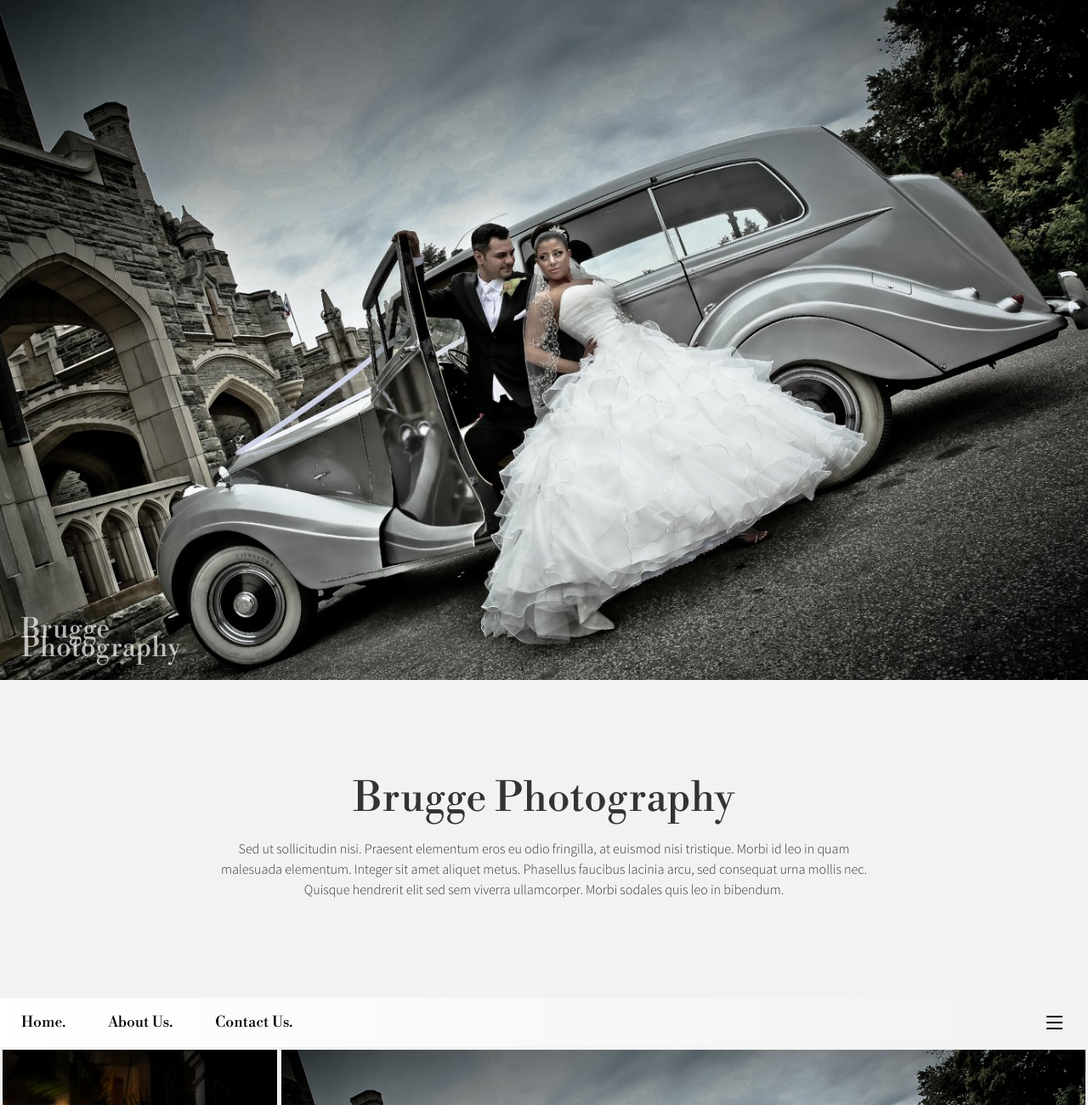
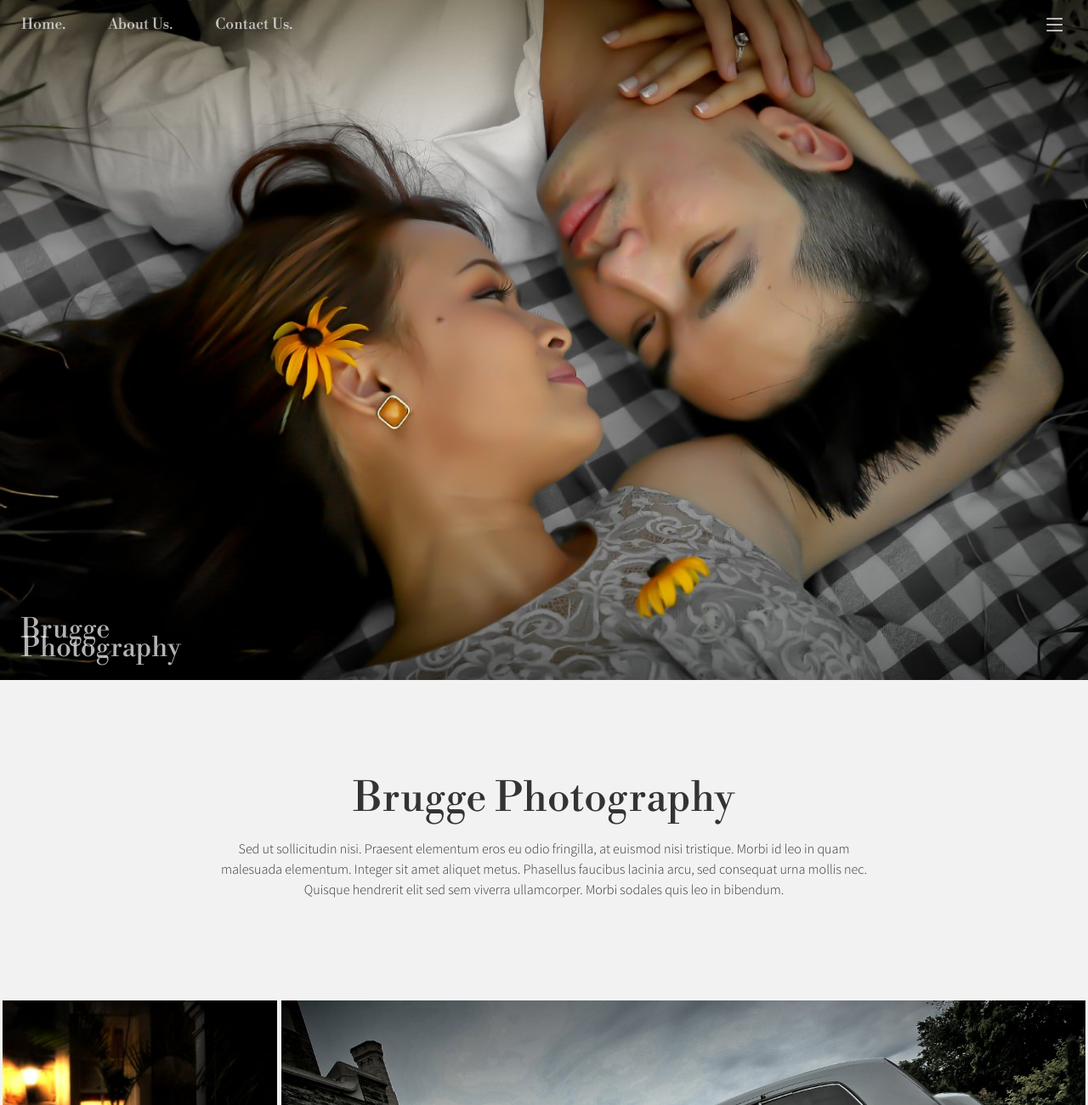
Before and after one commit to gottfried-github/brugge-photo, a website: page index.html in a window 1280 px wide. Shown: the top 1300 px of the page at 85% size. Drawn offline with Linux system fonts and the light colour scheme.

Commit message:
change nav;

```diff
--- a/index.css
+++ b/index.css
@@ -90,14 +90,15 @@ section {
 }
 
 #menu {
-
+  position: fixed;
+  width: 100%;
   padding-top: 18px;
   padding-bottom: 18px;
-  z-index: 1;
+  z-index: 2;
 
-  background: linear-gradient(to right, rgba(255, 255, 255, 1), rgba(255, 255, 255, 0));
 
   /*
+    background: linear-gradient(to right, rgba(255, 255, 255, 1), rgba(255, 255, 255, 0));
     position: fixed;
     bottom: 0px;
     width: 100%;
@@ -115,7 +116,7 @@ section {
   font-size: 1.1em;
   margin-left: 25px;
   margin-right: 25px;
-  color: black;
+  color: rgba(255, 255, 255, 0.7);
 
   -webkit-touch-callout: none; /* iOS Safari */
     -webkit-user-select: none; /* Safari */
@@ -142,7 +143,7 @@ section {
   stroke-miterlimit:4;
   stroke-dasharray:none;
   stroke-opacity:1;
-  stroke: black;
+  stroke: rgba(255, 255, 255, 0.7);
   /*
   stroke: #ffdd55ff;
   box-shadow: 10px 5px 5px red;
--- a/index.html
+++ b/index.html
@@ -16,6 +16,17 @@
     </style>
   </head>
   <body>
+    <nav id="menu">
+      <span>Home.</span>
+      <span>About Us.</span>
+      <span>Contact Us.</span>
+      <svg xmlns="http://www.w3.org/2000/svg" version="1.1" height="18px" width="20px">
+        <path class="menu-path" d="m 2,2 19.2493,0"></path>
+        <path class="menu-path" d="m 2,9 19.2493,0"></path>
+        <path class="menu-path" d="m 2,16 19.2493,0"></path>
+      </svg>
+      <div class="clearfloat"></div>
+    </nav>
     <section class="photoSlides">
       <div class="photo photo-bottom"></div>
       <div class="photo photo-top"></div>
@@ -34,17 +45,6 @@
         Sed ut sollicitudin nisi. Praesent elementum eros eu odio fringilla, at euismod nisi tristique. Morbi id leo in quam malesuada elementum. Integer sit amet aliquet metus. Phasellus faucibus lacinia arcu, sed consequat urna mollis nec. Quisque hendrerit elit sed sem viverra ullamcorper. Morbi sodales quis leo in bibendum.
       </p>
     </section>
-    <nav id="menu">
-      <span>Home.</span>
-      <span>About Us.</span>
-      <span>Contact Us.</span>
-      <svg xmlns="http://www.w3.org/2000/svg" version="1.1" height="18px" width="20px">
-        <path class="menu-path" d="m 2,2 19.2493,0"></path>
-        <path class="menu-path" d="m 2,9 19.2493,0"></path>
-        <path class="menu-path" d="m 2,16 19.2493,0"></path>
-      </svg>
-      <div class="clearfloat"></div>
-    </nav>
     <section class="photos">
       <div class="grid">
           <div class="grid-item one"><!---->
--- a/index.js
+++ b/index.js
@@ -146,14 +146,6 @@ var Slider = {
 
 }
 
-function initIndex() {
-  // Index.gridSetup();
-  // Markup.log(JSON.stringify(Modernizr))
-  Markup.turnOff();
-  Index.modernize(true);
-  Slider.init(2850, {adaptToMobile: true});
-}
-
 var Markup = {
   off: false,
   markup: "",
@@ -186,8 +178,7 @@ function initIndex() {
   // Index.gridSetup();
   // Markup.log(JSON.stringify(Modernizr))
   Markup.turnOff();
-  Index.stretchSlides(true);
-  Index.initMenu();
+  Index.modernize(true);
   Slider.init(2850, {adaptToMobile: true});
 }
 
```
